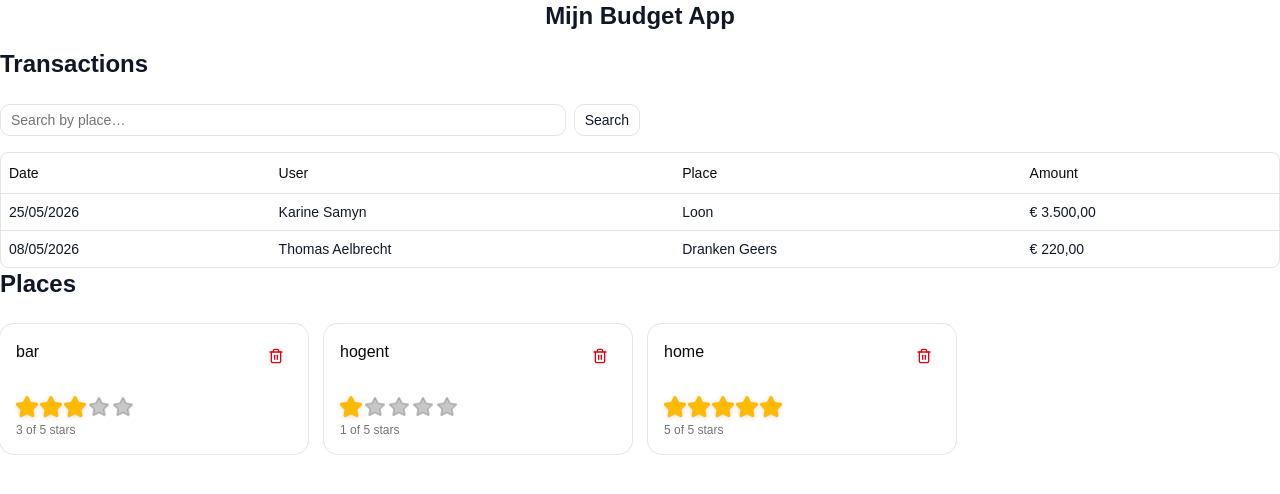
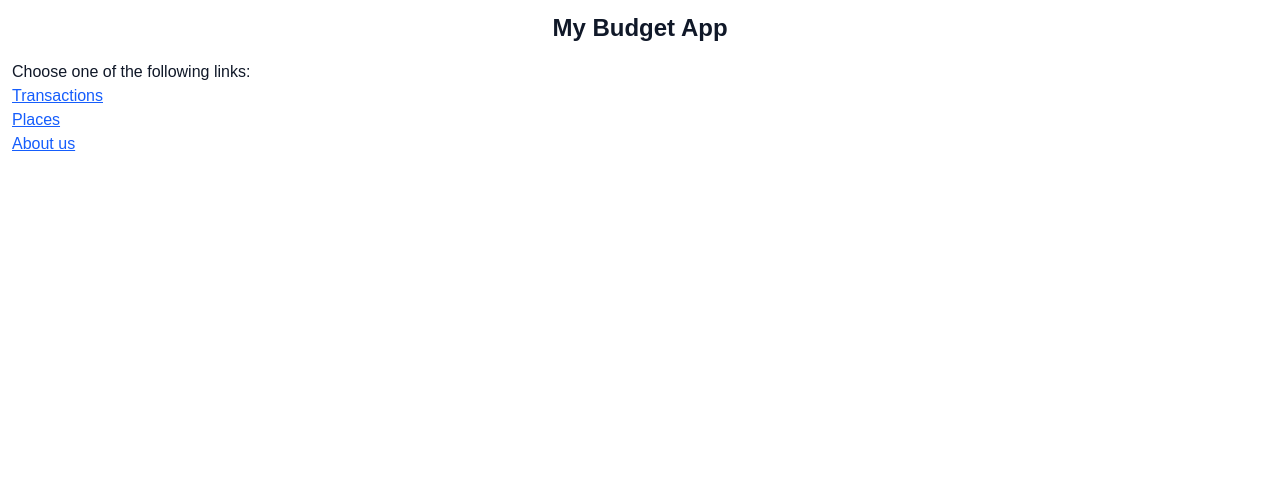
Before and after one commit to HOGENT-frontendweb/frontendweb-budget, a React (Vite) app: page / in a window 1280 px wide. Shown: the top 494 px of the page. Built offline with nearby package versions, Linux system fonts and the light colour scheme.

Commit message:
Hoofdstuk 3: Navigeren tussen pagina's

```diff
--- a/src/App.tsx
+++ b/src/App.tsx
@@ -1,17 +1,28 @@
-
-import PlacesList from './pages/places/PlacesList';
-import TransactionList from './pages/transactions/TransactionList';
-
+import { Link } from 'react-router';
 
 function App() {
   return (
-    <div className='bg-white text-gray-900'>
-      <h1 className='text-2xl font-bold text-center mb-4'>
-        Mijn Budget App
-      </h1>
-      <TransactionList />
-      <PlacesList />
-    </div >
+    <div className='bg-white text-gray-900 m-3'>
+      <h1 className='text-2xl font-bold text-center mb-4'>My Budget App</h1>
+      <p>Choose one of the following links:</p>
+      <ul>
+        <li>
+          <Link to='/transactions' className='text-blue-600 underline'>
+            Transactions
+          </Link>
+        </li>
+        <li>
+          <Link to='/places' className='text-blue-600 underline'>
+            Places
+          </Link>
+        </li>
+        <li>
+          <Link to='/about' className='text-blue-600 underline'>
+            About us
+          </Link>
+        </li>
+      </ul>
+    </div>
   );
 }
 
```
